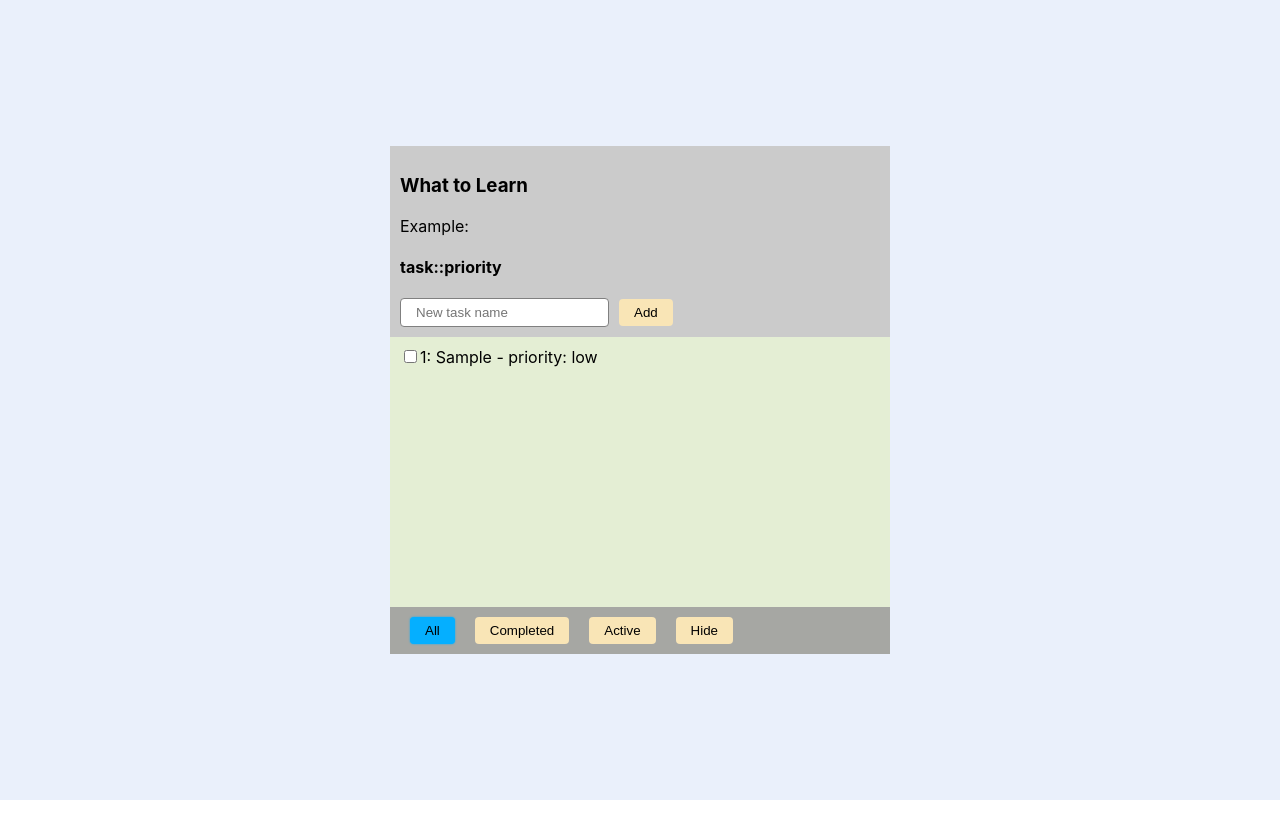
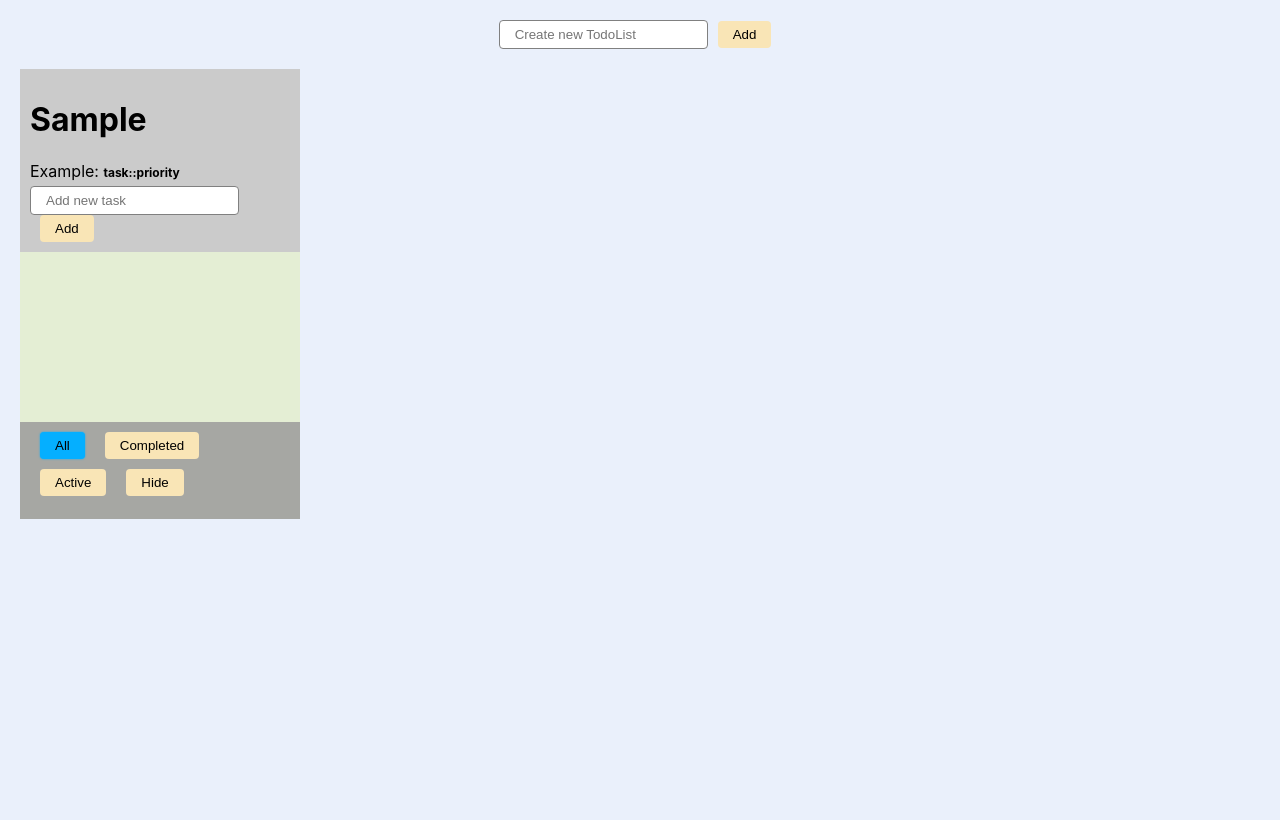
Before and after one commit to Vitaliy-Pidkivka/todo-list, a React (Create React App) app: page / in a window 1280 px wide. Both pictures are taken after typing "Sample" into the empty fields and a click on the button "Add". Built offline with nearby package versions, Linux system fonts and the light colour scheme.

Commit message:
add TodoList create functionality

```diff
--- /dev/null
+++ b/src/App.jsx
@@ -0,0 +1,73 @@
+import React from 'react';
+import './App.scss';
+import TodoList from "./components/TodoList/TodoList";
+import AddNewItemForm from "./components/AddNewItemForm/AddNewItemForm";
+
+class App extends React.Component {
+    componentDidMount() {
+        this.restoreState();
+    }
+
+    saveState = () => {
+        let stateAsString = JSON.stringify(this.state)
+        localStorage.setItem(`our-app-state`, stateAsString)
+    }
+    restoreState = () => {
+        let state = {
+            todoLists: [],
+            newTodoListName: ''
+        }
+        let stateAsString = localStorage.getItem(`our-app-state`)
+        if (stateAsString != null) {
+            state = JSON.parse(stateAsString)
+        }
+        if (state.todoLists.length !== 0) {
+            this.newTodoListId = state.todoLists.length
+        } else {
+            this.newTodoListId = 0
+        }
+        this.setState(state);
+    }
+    newTodoListId = 0
+    state = {
+        todoLists: [],
+        newTodoListName: 'Clear TodoList'
+    }
+    addNewTodoList = () => {
+        let newTodoLIst = {
+            id: this.newTodoListId + 1,
+            title: this.state.newTodoListName
+        }
+        this.newTodoListId++
+        this.setState({todoLists: [...this.state.todoLists, newTodoLIst], newTodoListName: ''}, () => this.saveState())
+    }
+    changeNewTodoListName = (newName) => {
+        this.setState({newTodoListName: newName})
+    }
+    onKeyPressInputValue = (e) => {
+        if (e.key === 'Enter') {
+            this.addNewTodoList()
+        }
+    }
+    render = () => {
+        window.state = this.state
+        return (
+            <div className="App">
+                <AddNewItemForm onClick={this.addNewTodoList}
+                                onChange={this.changeNewTodoListName}
+                                onKeyPress={this.onKeyPressInputValue}
+                                placeholder='Create new TodoList'
+                                value={this.state.newTodoListName}
+                               />
+                               <div className='todoLists'>
+                                   {this.state.todoLists.map(tl => <TodoList id={tl.id}
+                                                                             title={tl.title}
+                                                                             key={tl.id}/>)}
+                               </div>
+            </div>
+        );
+    }
+}
+
+
+export default App;
--- a/src/App.scss
+++ b/src/App.scss
@@ -1,14 +1,41 @@
+html, body, *::before, *::after {
+  box-sizing: border-box;
+}
+
 .App {
   background-color: #eaf0fb;
+  display: flex;
+  flex-wrap: wrap;
+  align-items: center;
+  flex-direction: column;
+  width: 100%;
+  min-height: 100vh;
+  padding-top: 20px;
+}
+
+.todoLists {
+  display: flex;
+  justify-content: flex-start;
+  flex-wrap: wrap;
+  width: 100%;
 }
 
 .todoList {
+  box-sizing: border-box;
   display: flex;
   flex-direction: column;
-  width: 500px;
-  margin: 0 auto;
-  min-height: 100vh;
+  flex: 0 0 25%;
+  padding: 20px 20px;
   justify-content: center;
+  @media (max-width: 991px) {
+    flex: 0 0 33%;
+  }
+  @media (max-width: 767px) {
+    flex: 0 0 50%;
+  }
+  @media (max-width: 575px) {
+    flex: 0 0 100%;
+  }
 }
 
 .todoList > div {
--- /dev/null
+++ b/src/components/AddNewItemForm/AddNewItemForm.jsx
@@ -0,0 +1,26 @@
+import styles from "./AddNewItemForm.module.scss";
+import React from "react";
+
+class AddNewItemForm extends React.Component {
+    onChangeInputValue = (e) => {
+        let newInputValue = e.currentTarget.value
+        this.props.onChange(newInputValue)
+    }
+
+    render() {
+        return (
+            <div className={styles.addNewItemForm}>
+                <input className={`${styles.addNewItemForm__input} ${this.props.error && styles.error}`}
+                       type="text"
+                       placeholder={this.props.placeholder}
+                       value={this.props.value}
+                       onKeyPress={this.props.onKeyPress}
+                       onChange={this.onChangeInputValue}
+                />
+                <button onClick={this.props.onClick} className={styles.addNewItemForm__buttons}>Add</button>
+            </div>
+        )
+    }
+}
+
+export default AddNewItemForm;
--- /dev/null
+++ b/src/components/AddNewItemForm/AddNewItemForm.module.scss
@@ -0,0 +1,37 @@
+.addNewItemForm {
+  &__input{
+    padding: 6px 15px;
+    border-radius: 4px;
+    border: 1px solid gray;
+
+    &.error {
+      border-color: #d41641;
+      box-shadow: 1px 1px 4px red, -1px -1px 4px red, -1px 1px 4px red, 1px -1px 4px red;
+
+      &:focus {
+        outline: none;
+      }
+    }
+  }
+}
+
+.addNewItemForm__buttons {
+  border-radius: 4px;
+  cursor: pointer;
+  border: none;
+  background-color: #f9e5b6;
+  margin-left: 10px;
+  margin-right: 10px;
+  padding-top: 6px;
+  padding-bottom: 6px;
+  padding-left: 15px;
+  padding-right: 15px;
+}
+
+.addNewItemForm__buttons:active {
+  background-color: #edd8aa;
+}
+
+.addNewItemForm__buttons:focus {
+  outline: none;
+}
--- a/src/App.js
+++ b/src/components/TodoList/TodoList.jsx
@@ -1,37 +1,32 @@
 import React from 'react';
-import './App.scss';
-import TodoListFooter from "./components/TodoListFooter/TodoListFooter";
-import TodoListTasks from "./components/TodoListTasks/TodoListTasks";
-import TodoListHeader from "./components/TodoListHeader/TodoListHeader";
+import TodoListFooter from "../TodoListFooter/TodoListFooter";
+import TodoListTasks from "../TodoListTasks/TodoListTasks";
+import TodoListHeader from "../TodoListHeader/TodoListHeader";
 
-class App extends React.Component {
+class TodoList extends React.Component {
 
     constructor(props) {
         super(props)
-        this.newTaskTitleRef = React.createRef();
     }
 
     componentDidMount() {
         this.restoreState();
     }
-
     saveState = () => {
         let stateAsString = JSON.stringify(this.state)
-        localStorage.setItem('our-state', stateAsString)
+        localStorage.setItem(`our-state ${this.props.id}`, stateAsString)
     }
     restoreState = () => {
         let state = {
             tasks: [],
             filterValue: 'All'
         }
-        let stateAsString = localStorage.getItem('our-state')
+        let stateAsString = localStorage.getItem(`our-state ${this.props.id}`)
         if (stateAsString != null) {
             state = JSON.parse(stateAsString)
         }
-        if( state.tasks.length !=0) {
-            this.newTaskId = state.tasks.reduce((acc, i) => {
-                return acc = i.id + 1
-            })
+        if( state.tasks.length != 0) {
+            this.newTaskId = state.tasks.length
         } else {
             this.newTaskId = 0
         }
@@ -45,11 +40,9 @@ class App extends React.Component {
     addNewTask = (newText, priority) => {
         let newTask = {id: this.newTaskId, title: newText, isDone: false, priority: priority}
         this.newTaskId++
-        let newTasks = [...this.state.tasks, newTask]
         this.setState({
-            tasks: newTasks
+            tasks: [...this.state.tasks, newTask]
         },() => this.saveState())
-
     }
     changeTask = (taskId, obj) => {
         let newTasks = this.state.tasks.map(task => {
@@ -68,11 +61,9 @@ class App extends React.Component {
         this.setState({filterValue: newFilterValue},() => this.saveState())
     }
     render = () => {
-        window.state = this.state
         return (
-            <div className="App">
                 <div className="todoList">
-                    <TodoListHeader addNewTask={this.addNewTask}/>
+                    <TodoListHeader title={this.props.title} addNewTask={this.addNewTask}/>
                     <TodoListTasks
                         tasks={this.state.tasks.filter(task => {
                             switch (this.state.filterValue) {
@@ -91,11 +82,10 @@ class App extends React.Component {
                     <TodoListFooter filterValue={this.state.filterValue}
                                     changeFilter={this.changeFilter}/>
                 </div>
-            </div>
         );
     }
 }
 
 
 
-export default App;
+export default TodoList;
--- a/src/components/TodoListFooter/TodoListFooter.module.scss
+++ b/src/components/TodoListFooter/TodoListFooter.module.scss
@@ -1,6 +1,8 @@
 .todoList__footer {
     background: #a6a7a3;
     padding: 20px;
+    min-height: 77px;
+
 }
 
 .footer__button {
@@ -14,7 +16,7 @@
     padding-bottom: 6px;
     padding-left: 15px;
     padding-right: 15px;
-
+    margin-bottom: 10px;
 }
 .footer__button-active {
     background-color: #05afff;
--- a/src/components/TodoListHeader/TodoListHeader.js
+++ b/src/components/TodoListHeader/TodoListHeader.jsx
@@ -1,5 +1,6 @@
 import React from 'react';
 import styles from './TodoListHeader.module.scss';
+import AddNewItemForm from "../AddNewItemForm/AddNewItemForm";
 
 class TodoListHeader extends React.Component {
     constructor(props) {
@@ -8,13 +9,13 @@ class TodoListHeader extends React.Component {
 
     state = {
         error: false,
-        title: ''
+        value: ''
     }
 
     onAddTaskClick = (e) => {
-        let taskText = this.state.title;
+        let taskText = this.state.value;
         this.setState({
-            title: ''
+            value: ''
         })
         let priority;
         let text;
@@ -38,32 +39,29 @@ class TodoListHeader extends React.Component {
             })
         }
     }
-    onKeyPressInputValue=(e)=>{
-        if(e.key === 'Enter'){
+    onKeyPressInputValue = (e) => {
+        if (e.key === 'Enter') {
             this.onAddTaskClick()
         }
     }
-    onChangeInputValue=(e)=>{
-        let newValue = e.target.value;
+    onChangeInputValue = (value) => {
+        let newValue = value;
         this.setState({
-            title: newValue
+            value: newValue
         })
     }
     render = () => {
         return (
             <div className={styles.todoList__header}>
-                <h3 className="todoList-header__title">What to Learn</h3>
-                <div className="todoList-header__title">Example: <br/> <h4>task::priority</h4></div>
-                <div className="todoList-newTaskForm">
-                    <input className={`${styles.header__input} ${this.state.error && styles.error}`}
-                           type="text"
-                           placeholder="New task name"
-                           value={this.state.title}
-                           onKeyPress={this.onKeyPressInputValue}
-                           onChange={this.onChangeInputValue}
-                    />
-                    <button onClick={this.onAddTaskClick} className={styles.header__buttons}>Add</button>
-                </div>
+                <h1 className="todoList-header__title">{this.props.title}</h1>
+                <div className={styles.todoList__example} >Example:  <span >task::priority</span></div>
+                <AddNewItemForm onClick={this.onAddTaskClick}
+                                onChange={this.onChangeInputValue}
+                                onKeyPress={this.onKeyPressInputValue}
+                                value={this.state.value}
+                                placeholder='Add new task'
+                                error={this.state.error}
+                />
             </div>
         );
     }
--- a/src/components/TodoListHeader/TodoListHeader.module.scss
+++ b/src/components/TodoListHeader/TodoListHeader.module.scss
@@ -1,38 +1,12 @@
 .todoList__header {
-    background-color: #cbcbcb;
+  background-color: #cbcbcb;
 }
 
-.header__input {
-    padding: 6px 15px;
-    border-radius: 4px;
-    border: 1px solid gray;
-    &.error{
-        border-color: #d41641;
-        box-shadow: 1px 1px 4px red, -1px -1px 4px red, -1px 1px 4px red, 1px -1px 4px red;
-        &:focus{
-            outline: none;
-        }
-    }
+.todoList__example {
+  display: block;
+  margin: 5px 0;
+  span {
+    font-weight: bold;
+    font-size: 12px;
+  }
 }
-
-
-.header__buttons {
-    border-radius: 4px;
-    cursor: pointer;
-    border: none;
-    background-color: #f9e5b6;
-    margin-left: 10px;
-    margin-right: 10px;
-    padding-top: 6px;
-    padding-bottom: 6px;
-    padding-left: 15px;
-    padding-right: 15px;
-}
-
-.header__buttons:active {
-    background-color: #edd8aa;
-}
-
-.header__buttons:focus {
-    outline: none;
-}
--- a/src/components/TodoListTasks/TodoListTasks.js
+++ b/src/components/TodoListTasks/TodoListTasks.jsx
@@ -4,7 +4,7 @@ import TodoListTask from "./TodoListTask/TodoListTask";
 
 
 
-class TodolistTasks extends React.Component {
+class TodoListTasks extends React.Component {
 
     render = () => {
         const taskElements = this.props.tasks.map((item,index) =>(
@@ -19,4 +19,4 @@ class TodolistTasks extends React.Component {
     }
 }
 
-export default TodolistTasks;
+export default TodoListTasks;
--- a/src/components/TodoListTasks/TodoListTasks.module.scss
+++ b/src/components/TodoListTasks/TodoListTasks.module.scss
@@ -1,4 +1,5 @@
 .TodoList__tasks{
-    min-height: 250px;
+    height: 150px;
     background-color: #e4eed4;
+    overflow-y: scroll;
 }
```
Also changed, not shown: src/components/TodoListFooter/TodoListFooter.jsx (renamed from src/components/TodoListFooter/TodoListFooter.js), src/components/TodoListTasks/TodoListTask/TodoListTask.jsx (renamed from src/components/TodoListTasks/TodoListTask/TodoListTask.js).
